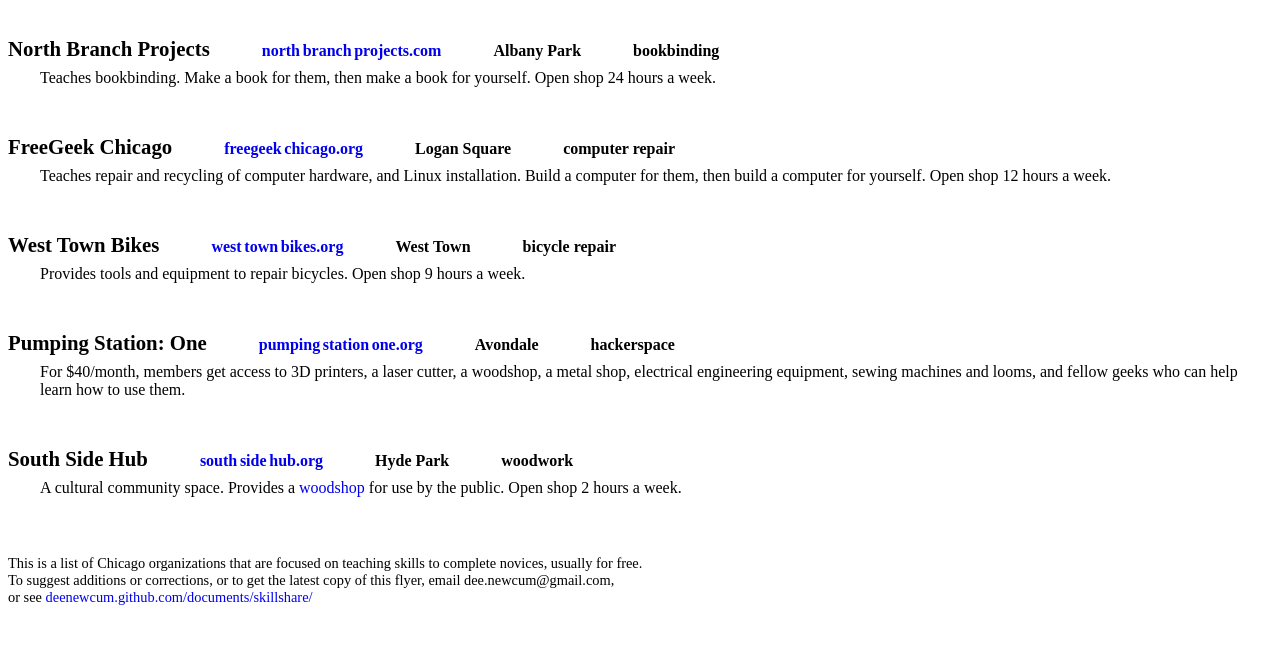
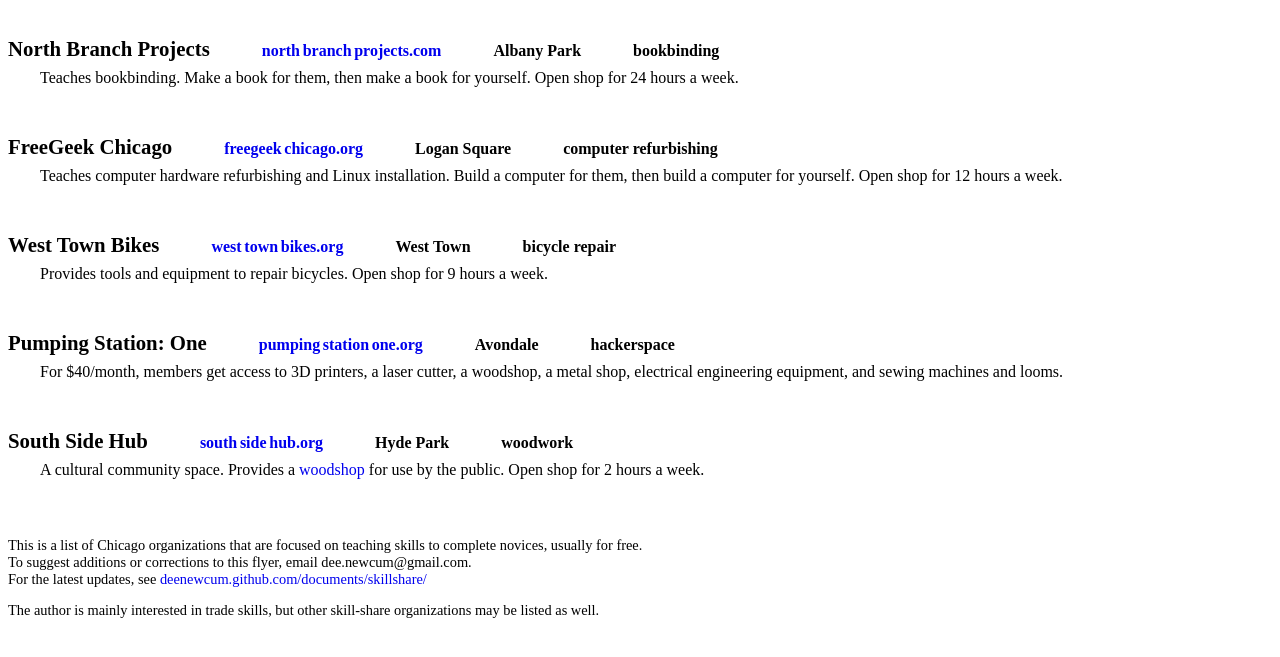
Before and after one commit to DeeNewcum/documents, a plain HTML site: page skillshare/skillshare.html in a window 1280 px wide. Shown: the part 71-728 px from the top of the page. Drawn offline with nearby package versions, Linux system fonts and the light colour scheme.

Commit message:
copyedit

```diff
--- a/skillshare/skillshare.html
+++ b/skillshare/skillshare.html
@@ -88,16 +88,16 @@
     <em>North Branch Projects</em>      <ins/> <a href="http://www.northbranchprojects.com/">north branch projects.com</a>        <ins/> Albany Park        <ins/> bookbinding
     </div>
 <div class=orgdesc>
-    Teaches bookbinding.  Make a book for them, then make a book for yourself.  Open shop 24 hours a week.
+    Teaches bookbinding.  Make a book for them, then make a book for yourself.  Open shop for 24 hours a week.
         <!-- open shop:   6 days a week, 6 + 6 + 3 + 3 + 3 + 3 -->
     </div>
 
 
 <div class=orgheader>
-    <em>FreeGeek Chicago</em>       <ins/> <a href="http://www.freegeekchicago.org/">freegeek chicago.org</a>        <ins/> Logan Square            <ins/> computer repair
+    <em>FreeGeek Chicago</em>       <ins/> <a href="http://www.freegeekchicago.org/">freegeek chicago.org</a>        <ins/> Logan Square            <ins/> computer refurbishing
     </div>
 <div class=orgdesc>
-    Teaches repair and recycling of computer hardware, and Linux installation.  Build a computer for them, then build a computer for yourself.  Open shop 12 hours a week.
+    Teaches computer hardware refurbishing and Linux installation.  Build a computer for them, then build a computer for yourself.  Open shop for 12 hours a week.
         <!-- open shop:   2 days a week, 6 + 6 -->
     </div>
 
@@ -106,7 +106,7 @@
     <em>West Town Bikes</em>        <ins/>  <a href="http://westtownbikes.org/">west town bikes.org</a>           <ins> West Town           <ins/> bicycle repair
     </div>
 <div class=orgdesc>
-    Provides tools and equipment to repair bicycles.  Open shop 9 hours a week.
+    Provides tools and equipment to repair bicycles.  Open shop for 9 hours a week.
         <!-- open shop:   2 days a week, 3 + 6  -->
     </div>
 
@@ -116,7 +116,7 @@
     <em>Pumping Station: One</em>       <ins/> <a href="http://pumpingstationone.org/">pumping station one.org</a>        <ins/> Avondale       <ins/>hackerspace
     </div>
 <div class=orgdesc>
-    For $40/month, members get access to 3D printers, a laser cutter, a woodshop, a metal shop, electrical engineering equipment, sewing machines and looms, and fellow geeks who can help learn how to use them.
+    For $40/month, members get access to 3D printers, a laser cutter, a woodshop, a metal shop, electrical engineering equipment, and sewing machines and looms.
     </div>
 
 
@@ -125,13 +125,14 @@
     <em>South Side Hub</em> <ins/> <a href="http://southsidehub.org/">south side hub.org</a> <ins/> Hyde Park       <ins/> woodwork
     </div>
 <div class=orgdesc>
-    A cultural community space.  Provides a <a href="http://southsidehub.org/community-woodshop/">woodshop</a> for use by the public.  Open shop 2 hours a week.
+    A cultural community space.  Provides a <a href="http://southsidehub.org/community-woodshop/">woodshop</a> for use by the public.  Open shop for 2 hours a week.
     </div>
 
 
 
 <div class=footer>
     This is a list of Chicago organizations that are focused on teaching skills to complete novices, usually for free.
-    <br>To suggest additions or corrections, or to get the latest copy of this flyer, email <span id="myemail">(enable javascript)</span>,
-    <br>or see <a href="http://deenewcum.github.com/documents/skillshare/">deenewcum.github.com/documents/skillshare/</a>
+    <br>To suggest additions or corrections to this flyer, email <span id="myemail">(enable javascript)</span>.
+    <br>For the latest updates, see <a href="http://deenewcum.github.com/documents/skillshare/">deenewcum.github.com/documents/skillshare/</a>
+    <p>The author is mainly interested in trade skills, but other skill-share organizations may be listed as well.
     </div>
```
